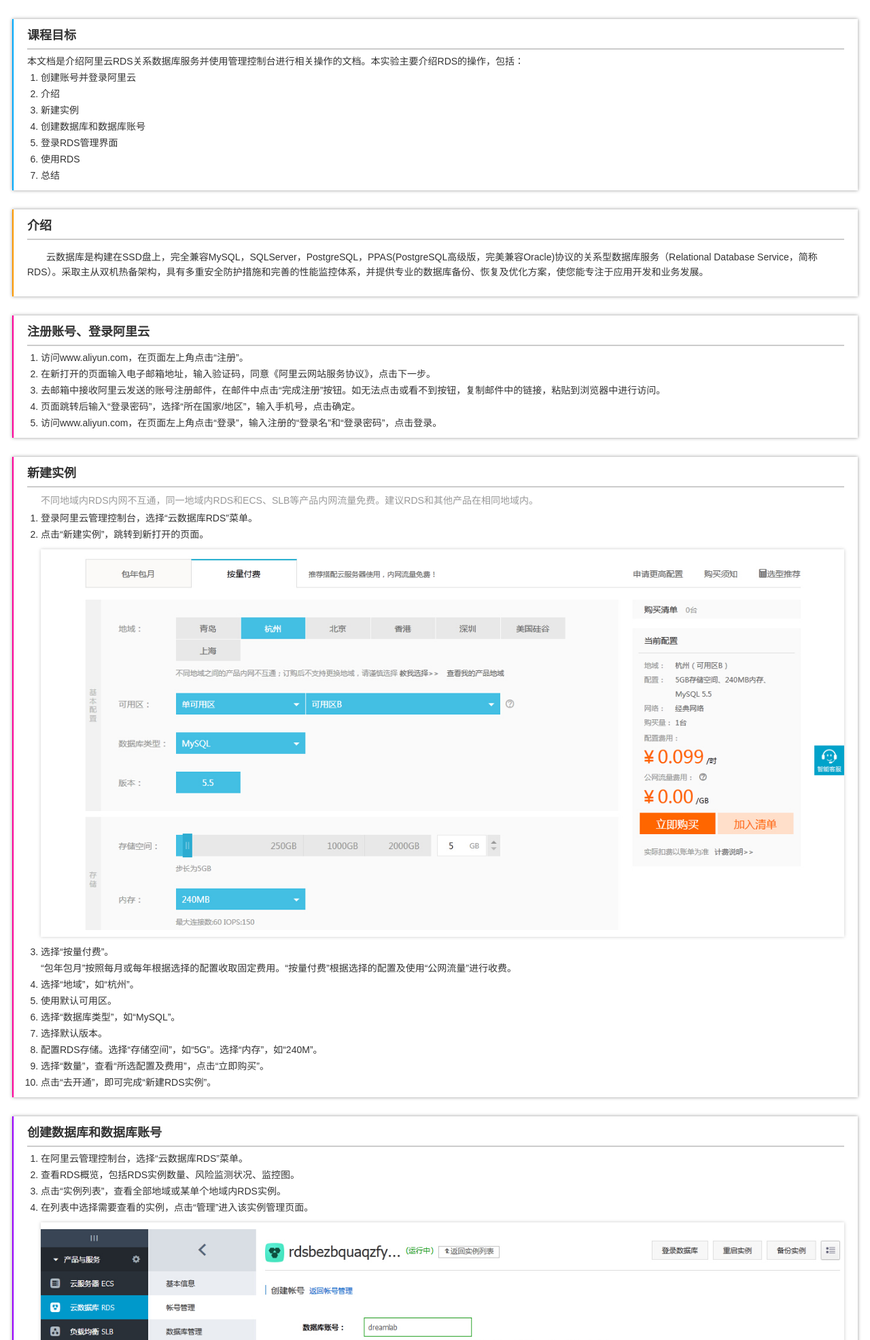
After one commit to lvzhaobo/dreamlab, a PHP site: page /course/aliyun-rds-essential/week1.php in a window 1280 px wide. The commit adds this page. Shown: the top 1971 px of the page at 68% size. Run offline with PHP 8.4, Linux system fonts and the light colour scheme.

Commit message:
Add Aliyun RDS

```diff
--- /dev/null
+++ b/course/aliyun-rds-essential/week1.php
@@ -0,0 +1,159 @@
+<html>
+  <head>
+    <title>让梦想在时光中飞舞·推动高校学生梦想实践的平台</title>
+    <style type="text/css">
+	  p {text-indent:2em;line-height:1.6em;}
+	  a {color:#FFFFFF;text-decoration:none;}
+	  .team a {color:#FF9900;text-decoration:none;margin:10px;}
+	  table {font-size:13px;}
+	  ul {margin:0 0 0 -20px;list-style: url;}
+	  .project_item {background-color:#F2F2F2;padding:0 10px 10px 10px;;line-height:20px;font-size:13px;}
+	  .project_item:hover{background-color:#EEEEEE;}
+	  .intro_title {color:#666666;font-weight:bold;margin:5px 0 0 0;}
+	  .intro_content {color:#999999;}
+	  .current {color:#FF9900;}
+	  .item {padding:10px 20px;border-left:2px solid #00AAFF;margin:28px 0px;background-color:#FFFFFF;box-shadow:0 0px 5px #999999;}
+	  .item_title {font-weight:bold;font-size:18px;line-height:28px;margin:0 0 5px 0;border-bottom:2px solid #CCCCCC;padding-bottom:5px;}
+	</style>
+	<script type="text/javascript" src="../../src/js/jquery.min.js"></script>
+  <head>
+  <body style="padding:0px 10px 10px 10px;font-family:'Microsoft YaHei',宋体,Arial;line-height:24px;color:#333333;font-size:14px;background-color:#FFFFFF;">
+	<div style="" class="item">
+	  <div style="" class="item_title">
+	    课程目标
+	  </div>
+	  本文档是介绍阿里云RDS关系数据库服务并使用管理控制台进行相关操作的文档。本实验主要介绍RDS的操作，包括：
+	  <ul>
+	    <li>创建账号并登录阿里云</li>
+		<li>介绍</li>
+	    <li>新建实例</li>
+		<li>创建数据库和数据库账号</li>
+		<li>登录RDS管理界面</li>
+		<li>使用RDS</li>
+		<li>总结</li>
+	  </ul>
+	</div>
+	<div style="border-left:2px solid #FF9900;" class="item">
+	  <div style="" class="item_title">
+		介绍
+	  </div>
+	  <div style="">
+		<p>云数据库是构建在SSD盘上，完全兼容MySQL，SQLServer，PostgreSQL，PPAS(PostgreSQL高级版，完美兼容Oracle)协议的关系型数据库服务（Relational Database Service，简称RDS）。采取主从双机热备架构，具有多重安全防护措施和完善的性能监控体系，并提供专业的数据库备份、恢复及优化方案，使您能专注于应用开发和业务发展。</p>
+	  </div>
+	</div>
+	<div style="border-left:2px solid #FF0099;" class="item">
+	  <div style="" class="item_title">
+	    注册账号、登录阿里云
+	  </div>
+	  <div style="">
+		<ul style="font-size:14px;">
+		  <li>访问www.aliyun.com，在页面左上角点击“注册”。</li>
+		  <li>在新打开的页面输入电子邮箱地址，输入验证码，同意《阿里云网站服务协议》，点击下一步。</li>
+		  <li>去邮箱中接收阿里云发送的账号注册邮件，在邮件中点击“完成注册”按钮。如无法点击或看不到按钮，复制邮件中的链接，粘贴到浏览器中进行访问。</li>
+		  <li>页面跳转后输入“登录密码”，选择“所在国家/地区”，输入手机号，点击确定。</li>
+		  <li>访问www.aliyun.com，在页面左上角点击“登录”，输入注册的“登录名”和“登录密码”，点击登录。</li>
+		</ul>
+	  </div>
+	</div>
+	<div style="border-left:2px solid #FF0099;" class="item">
+	  <div style="" class="item_title">
+	    新建实例
+	  </div>
+	  <div style="">
+	    <div style="color:#999999;text-indent:18px;padding:2px;">不同地域内RDS内网不互通，同一地域内RDS和ECS、SLB等产品内网流量免费。建议RDS和其他产品在相同地域内。</div>
+		<ul style="font-size:14px;">
+		  <li>登录阿里云管理控制台，选择“云数据库RDS”菜单。</li>
+		  <li>点击“新建实例”，跳转到新打开的页面。
+			<div id="rds-1">
+		      <img id="image-rds-1" src="../../src/images/aliyun/rds-1.jpg" style="width:100%;box-shadow:0 0 5px #CCCCCC;padding:10px 0;margin:10px 0;" />
+		    </div>
+		  </li>
+		  <li>选择“按量付费”。<br />“包年包月”按照每月或每年根据选择的配置收取固定费用。“按量付费”根据选择的配置及使用“公网流量”进行收费。</li>
+		  <li>选择“地域”，如“杭州”。</li>
+		  <li>使用默认可用区。</li>
+		  <li>选择“数据库类型”，如“MySQL”。</li>
+		  <li>选择默认版本。</li>
+		  <li>配置RDS存储。选择“存储空间”，如“5G”。选择“内存”，如“240M”。</li>
+		  <li>选择“数量”，查看“所选配置及费用”，点击“立即购买”。</li>
+		  <li>点击“去开通”，即可完成“新建RDS实例”。</li>
+		</ul>
+	  </div>
+	</div>
+	<div style="border-left:2px solid #9900FF;" class="item">
+	  <div style="" class="item_title">
+		创建数据库和数据库账号
+	  </div>
+	  <ul style="font-size:14px;">
+		  <li>在阿里云管理控制台，选择“云数据库RDS”菜单。</li>
+		  <li>查看RDS概览，包括RDS实例数量、风险监测状况、监控图。</li>
+		  <li>点击“实例列表”，查看全部地域或某单个地域内RDS实例。</li>
+		  <li>在列表中选择需要查看的实例，点击“管理”进入该实例管理页面。
+		    <div id="rds-account">
+		      <img id="image-rds-account" src="../../src/images/aliyun/rds-account.jpg" style="width:100%;box-shadow:0 0 5px #CCCCCC;padding:10px 0;margin:10px 0;" />
+		    </div>
+		  </li>
+		  <li>点击“账号管理”，点击“创建账号”。<br />此账号是用于数据库连接的账号，不同于“阿里云”账号或“阿里云RDS”账号。</li>
+		  <li>在新打开的页面中输入“数据库账号”，例如“dreamlab”。</li>
+		  <li>“授权数据库”暂不选择。</li>
+		  <li>输入“密码”和“确认密码”。点击“确定”来完成创建账号。</li>
+		  <li>点击“数据库管理”，点击“创建数据库”，跳转到新页面。
+		    <div id="rds-db-manage">
+		      <img id="image-rds-db-manage" src="../../src/images/aliyun/rds-db-manage.jpg" style="width:100%;box-shadow:0 0 5px #CCCCCC;padding:10px 0;margin:10px 0;" />
+		    </div>
+		  <br />每个阿里云RDS实例中可以创建多个数据库，每个数据库不单独收费，只收取新建阿里云RDS实例时提示的费用。</li>
+		  <li>输入“数据库（DB）名称”，如“website_db”。</li>
+		  <li>选择“支持字符集”为“utf8”。</li>
+		  <li>选择“授权账号”，即刚创建的数据库账号“dreamlab”。并选择“账号类型”，选择“只读”类型则选择的数据库账号不能对该数据库进行写操作；选择“读写”类型则可以进行读和写操作。</li>
+		  <li>点击“确定”完成创建数据库操作。</li>
+		</ul>
+	</div>
+	<div style="border-left:2px solid #99FF00;" class="item">
+	  <div style="" class="item_title">
+		登录RDS管理界面
+	  </div>
+	  <ul style="font-size:14px;">
+		  <li>在“云数据库RDS”页面点击“登录数据库”，将会新打开一个页面。
+		    <div id="rds-idb">
+		      <img id="image-rds-idb" src="../../src/images/aliyun/rds-idb.jpg" style="width:50%;box-shadow:0 0 5px #CCCCCC;padding:10px 0;margin:10px 0;" />
+		    </div>
+		  </li>
+		  <li>输入“网络地址:端口”，数据库连接地址可以从需要使用的数据库“基本信息”的“连接信息”中查看得到。</li>
+		  <li>输入“用户名”，即数据库账号，例如“dreamlab”。</li>
+		  <li>输入数据库账号的密码。</li>
+		  <li>点击“登录”。</li>
+		  <li>在新打开的“DMS”页面左上角选择数据库。
+		    <div id="rds-idb-2">
+		      <img id="image-rds-idb-2" src="../../src/images/aliyun/rds-idb-2.jpg" style="max-width:100%;box-shadow:0 0 5px #CCCCCC;padding:10px 0;margin:10px 0;" />
+		    </div>
+		  </li>
+		  <li>在页面右侧可以查看该数据库的“实例状态”、“实例基本信息”等。</li>
+		</ul>
+	</div>
+	<div style="border-left:2px solid #99FF00;" class="item">
+	  <div style="" class="item_title">
+		使用RDS
+	  </div>
+	  <ul style="font-size:14px;">
+
+		</ul>
+	</div>
+	<div style="border-left:2px solid #99FF00;" class="item">
+	  <div style="" class="item_title">
+		其他资源
+	  </div>
+	  <ul style="font-size:14px;">
+		  <li>查看阿里云RDS产品介绍</li>
+		  <li>查看阿里云RDS产品文档</li>
+		</ul>
+	</div>
+  </body>
+</html>
+<script type="text/javascript">
+  $("#image-rds-1").on("click",function(){
+	//alert($("#image-rds-1").attr("width"));
+	if($("#image-rds-1").attr("width")!="200px")
+	  $(window.frames["course-content"].document).find("#image-rds-1").attr("width","200px");
+    else
+	  $(window.frames["course-content"].document).find("#image-rds-1").attr("width","100%");
+  });
+</script>
--- /dev/null
+++ b/lib/837ec5754f503cfaaee0929fd48974e7.txt
@@ -0,0 +1 @@
+选择成功
--- a/modules/study.php
+++ b/modules/study.php
@@ -73,8 +73,8 @@
 			      $data = array(
 								array("name"=>"阿里云ECS","url"=>$workspace."course/aliyun-ecs-essential.php","img"=>$workspace."src/images/dream.jpg","text"=>"初步了解阿里云ECS，包括ECS购买、查看状态、登录后台、创建应用等。","type"=>"助理级","started"=>true,"required"=>"无前提课程"),
 								array("name"=>"阿里云OSS","url"=>$workspace."course/aliyun-oss-essential.php","img"=>$workspace."src/images/dream.jpg","text"=>"初步了解阿里云OSS，包括创建Bucket、添加对象、删除对象和Bucket等。","type"=>"助理级","started"=>true,"required"=>"无前提课程"),
-								array("name"=>"阿里云RDS","url"=>$workspace."course/aliyun-rds-essential.php","img"=>$workspace."src/images/dream.jpg","text"=>"初步了解阿里云RDS，包括RDS购买、查看状态、登录后台、在应用中使用等。","type"=>"助理级","started"=>false,"required"=>"无前提课程"),
-								array("name"=>"阿里云ELB","url"=>$workspace."course/aliyun-elb-essential.php","img"=>$workspace."src/images/dream.jpg","text"=>"初步了解阿里云ELB，包括ELB购买、查看状态、登录后台、在应用中使用等。","type"=>"助理级","started"=>false,"required"=>"无前提课程"),
+								array("name"=>"阿里云RDS","url"=>$workspace."course/aliyun-rds-essential.php","img"=>$workspace."src/images/dream.jpg","text"=>"初步了解阿里云RDS，包括RDS购买、查看状态、登录后台、在应用中使用等。","type"=>"助理级","started"=>true,"required"=>"无前提课程"),
+								array("name"=>"阿里云SLB","url"=>$workspace."course/aliyun-slb-essential.php","img"=>$workspace."src/images/dream.jpg","text"=>"初步了解阿里云ELB，包括ELB购买、查看状态、登录后台、在应用中使用等。","type"=>"助理级","started"=>false,"required"=>"无前提课程"),
 								/*array("name"=>"C语言基础","url"=>$workspace."course/c.php","img"=>$workspace."src/images/c.jpg","text"=>"辅助大学课程，最重要的基础课程","type"=>"basic","started"=>true,"required"=>"建议本学期开设C语言课程的同学同步学习"),
 								array("name"=>"数据库","url"=>$workspace."course/database.php","img"=>$workspace."src/images/mysql.jpg","text"=>"软件开发必不可少的一部分，通过本课程学习可以让你轻松应对期末数据库考试。","type"=>"basic","started"=>true,"required"=>"建议本学期开设数据库课程的同学同步学习"),
 
```
Also changed, not shown: course/aliyun-rds-essential.php (added, +110 -0 lines), course/aliyun-rds-essential/intro.php (added, +99 -0 lines), modules/myspace/myCourse.php (+13 -3 lines), modules/myspace/myStudy.php (+27 -1 lines), src/images/aliyun/rds-1.jpg (added), src/images/aliyun/rds-2.jpg (added), src/images/aliyun/rds-account.jpg (added), src/images/aliyun/rds-db-manage.jpg (added), src/images/aliyun/rds-idb-2.jpg (added), src/images/aliyun/rds-idb.jpg (added).
